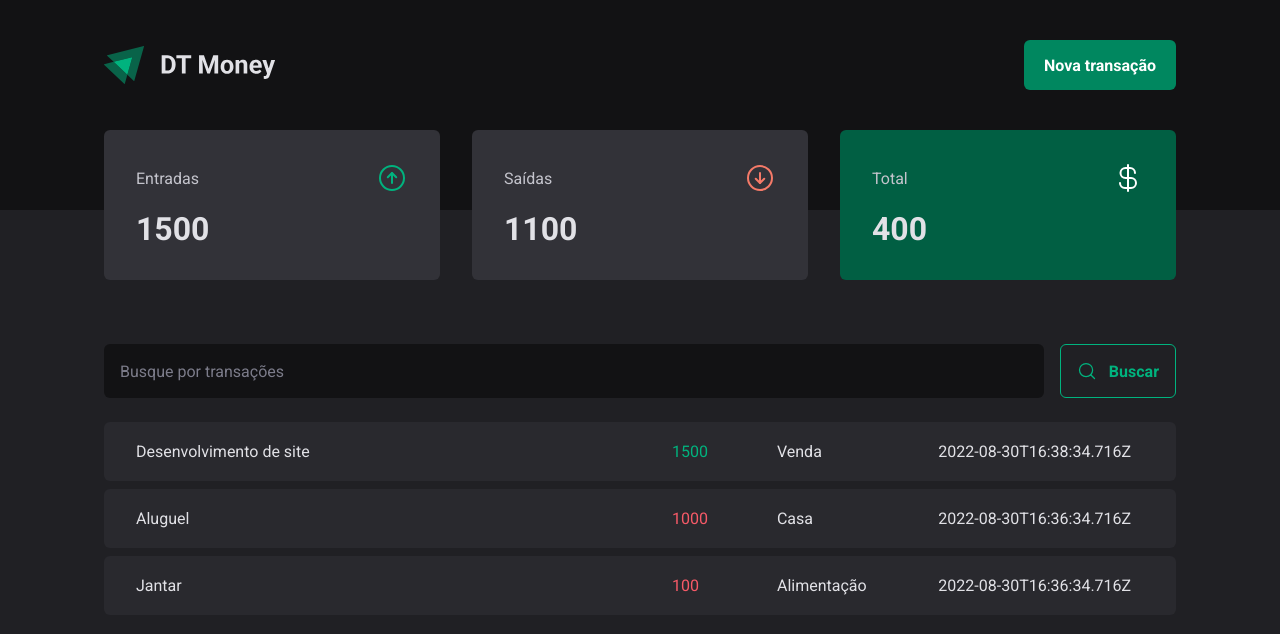
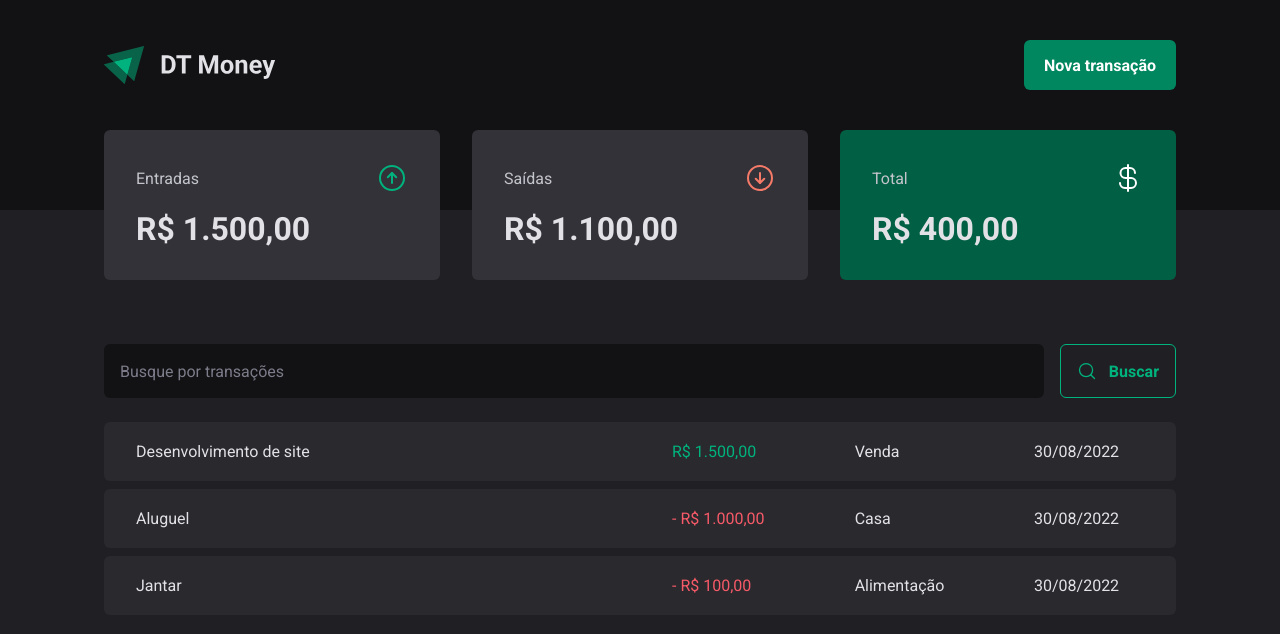
Before and after one commit to alicecomoura/dt-money-2.0, a React (Vite) app: page / in a window 1280 px wide. Shown: the top 634 px of the page. Built offline with nearby package versions, Linux system fonts and the light colour scheme; data requests are answered from the project's data file.

Commit message:
format values

```diff
--- a/src/components/summary/summary.tsx
+++ b/src/components/summary/summary.tsx
@@ -1,5 +1,7 @@
 import { useContext } from "react";
 import { TransactionsContext } from "../../contexts/transactionsContext";
+import { priceFormatter } from "../../utils/formatter";
+
 import { ArrowCircleDown, ArrowCircleUp, CurrencyDollar } from "phosphor-react";
 
 import { SummaryContainer, SummaryCard } from "./styles";
@@ -38,7 +40,7 @@
           <ArrowCircleUp size={32} color="#00b37e" />
         </header>
 
-        <strong>{summary.income}</strong>
+        <strong>{priceFormatter.format(summary.income)}</strong>
       </SummaryCard>
 
       <SummaryCard>
@@ -47,7 +49,7 @@
           <ArrowCircleDown size={32} color="#f57a68" />
         </header>
 
-        <strong>{summary.outcome}</strong>
+        <strong>{priceFormatter.format(summary.outcome)}</strong>
       </SummaryCard>
 
       <SummaryCard variant="green">
@@ -56,7 +58,7 @@
           <CurrencyDollar size={32} color="#fff" />
         </header>
 
-        <strong>{summary.total}</strong>
+        <strong>{priceFormatter.format(summary.total)}</strong>
       </SummaryCard>
     </SummaryContainer>
   );
--- a/src/pages/Transactions/transactions.tsx
+++ b/src/pages/Transactions/transactions.tsx
@@ -1,5 +1,6 @@
+import { useContext } from "react";
 import { TransactionsContext } from "../../contexts/transactionsContext";
-import { useContext } from "react";
+import { priceFormatter, dateFormatter } from "../../utils/formatter";
 
 import { Header } from "../../components/header/header";
 import { Summary } from "../../components/summary/summary";
@@ -31,11 +32,14 @@
                   <td width="50%">{transaction.description}</td>
                   <td>
                     <PriceHighlight variant={transaction.type}>
-                      {transaction.price}
+                      {transaction.type === "outcome" && "- "}
+                      {priceFormatter.format(transaction.price)}
                     </PriceHighlight>
                   </td>
                   <td>{transaction.category}</td>
-                  <td>{transaction.createdAt}</td>
+                  <td>
+                    {dateFormatter.format(new Date(transaction.createdAt))}
+                  </td>
                 </tr>
               );
             })}
--- /dev/null
+++ b/src/utils/formatter.ts
@@ -0,0 +1,6 @@
+export const dateFormatter = new Intl.DateTimeFormat('pt-br');
+
+export const priceFormatter = new Intl.NumberFormat('pt-br', {
+  style: 'currency',
+  currency: 'BRL'
+})
```
